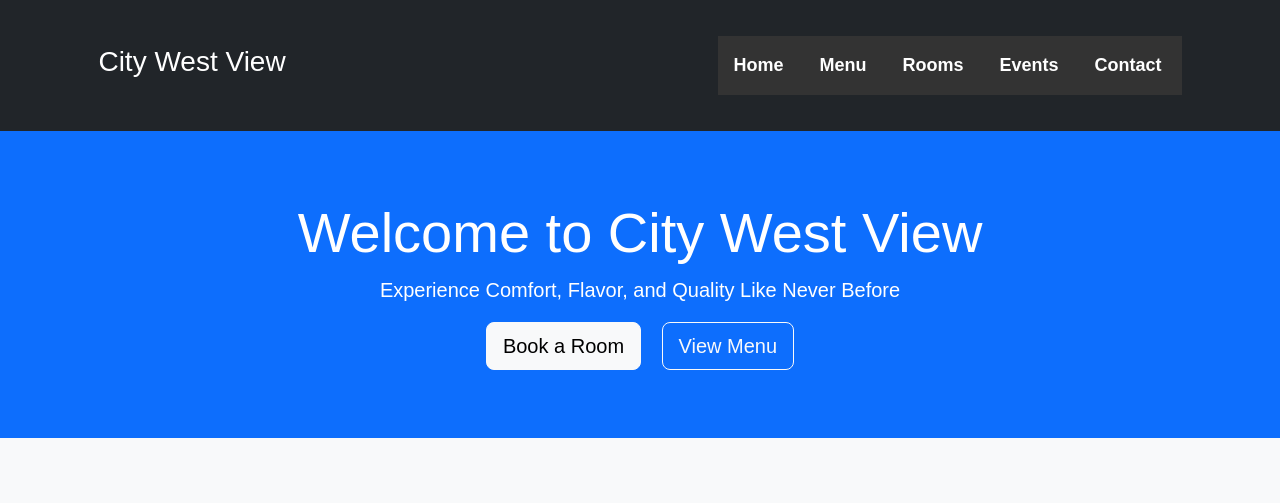
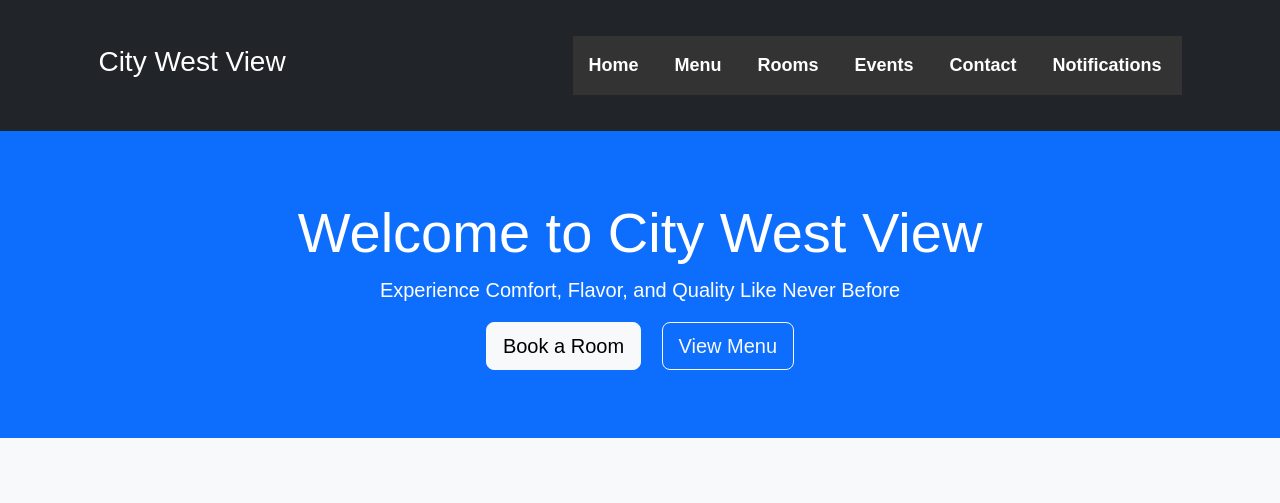
Before and after one commit to josep-prog/City-West_website.py, a plain HTML site: page front-end/index.html in a window 1280 px wide. Shown: the top 503 px of the page. Drawn offline with nearby package versions, Linux system fonts and the light colour scheme; files that its build step writes are made by us from their sources.

Commit message:
index.html

```diff
--- a/front-end/index.html
+++ b/front-end/index.html
@@ -25,6 +25,8 @@
                     <li class="ms-3"><a href="../front-end/pages/rooms.html" class="text-white text-decoration-none">Rooms</a></li>
                     <li class="ms-3"><a href="../front-end/pages/events.html" class="text-white text-decoration-none">Events</a></li>
                     <li class="ms-3"><a href="../front-end/pages/contact.html" class="text-white text-decoration-none">Contact</a></li>
+                    <li class="ms-3"><a href="../front-end/pages/notification.html" class="text-white text-decoration-none">Notifications</a></li>
+
                 </ul>
             </nav>
         </div>
```
